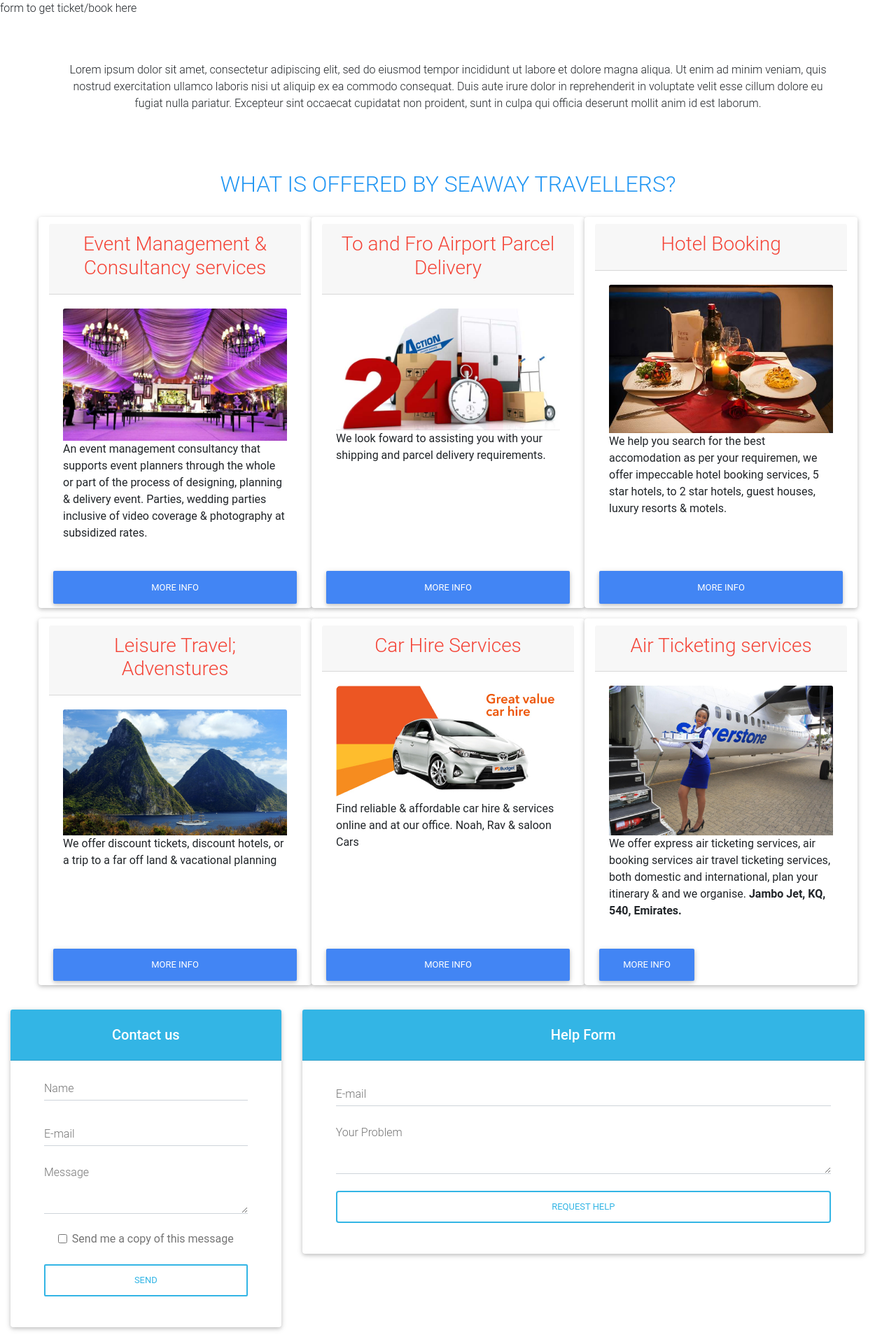
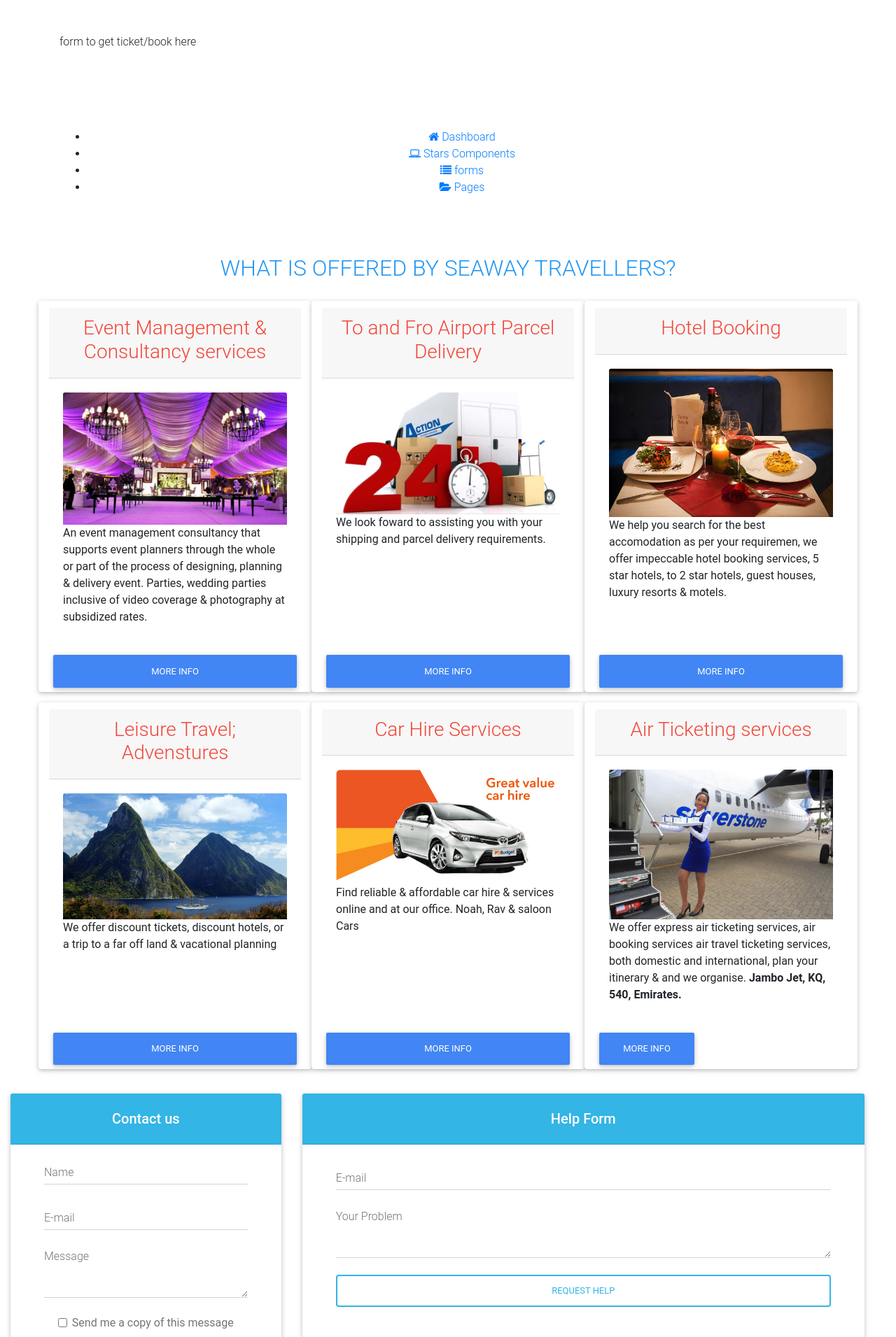
Before and after one commit to seaway1/seawayAPI, a PHP site: page / in a window 1280 px wide. Shown: the part 879-2790 px from the top of the page at 70% size. Run offline with PHP 8.4, Linux system fonts and the light colour scheme; some libraries are stand-ins or nearby versions.

Commit message:
ticket forms

```diff
--- /dev/null
+++ b/includes/ticketmenu.html
@@ -0,0 +1,43 @@
+<div class="area">
+	<nav class="main-menu">
+		<ul>
+			<li>
+				<a href=""><i class="fa fa-home fa-zx"></i>
+					<span class="nav-text">
+						Dashboard
+					</span>
+
+				</a>
+			</li>
+
+			<li class="has-subnav">
+				<a href=""><i class="fa fa-laptop fa-zx"></i>
+					<span class="nav-text">
+						Stars Components
+					</span>
+
+				</a>
+			</li>
+
+			<li class="has-subnav">
+				<a href=""><i class="fa fa-list fa-zx"></i>
+					<span class="nav-text">
+						forms
+					</span>
+
+				</a>
+			</li>
+
+
+			<li class="has-subnav">
+				<a href=""><i class="fa fa-folder-open fa-zx"></i>
+					<span class="nav-text">
+						Pages
+					</span>
+
+				</a>
+			</li>
+		</ul>
+	</nav>
+
+</div>
--- a/index.php
+++ b/index.php
@@ -32,10 +32,10 @@
      <main>
 
 
-         <div class="container row">
+         <div class="container">
 
              <!--    ticket form -->
-            <div class="row col-md-12 text-center">
+            <div class="row py-5 col-md-12 text-center">
                 <p>form to get ticket/book here</p>
 
             </div>
@@ -46,7 +46,7 @@
             <div class="row py-5">
               <!--Grid column-->
               <div class="col-md-12 text-center">
-                <p>Lorem ipsum dolor sit amet, consectetur adipiscing elit, sed do eiusmod tempor incididunt ut labore et dolore magna aliqua. Ut enim ad minim veniam, quis nostrud exercitation ullamco laboris nisi ut aliquip ex ea commodo consequat. Duis aute irure dolor in reprehenderit in voluptate velit esse cillum dolore eu fugiat nulla pariatur. Excepteur sint occaecat cupidatat non proident, sunt in culpa qui officia deserunt mollit anim id est laborum.</p>
+                <?php include 'includes/ticketmenu.html'; ?>
               </div>
               <!--Grid column-->
             </div>
```
